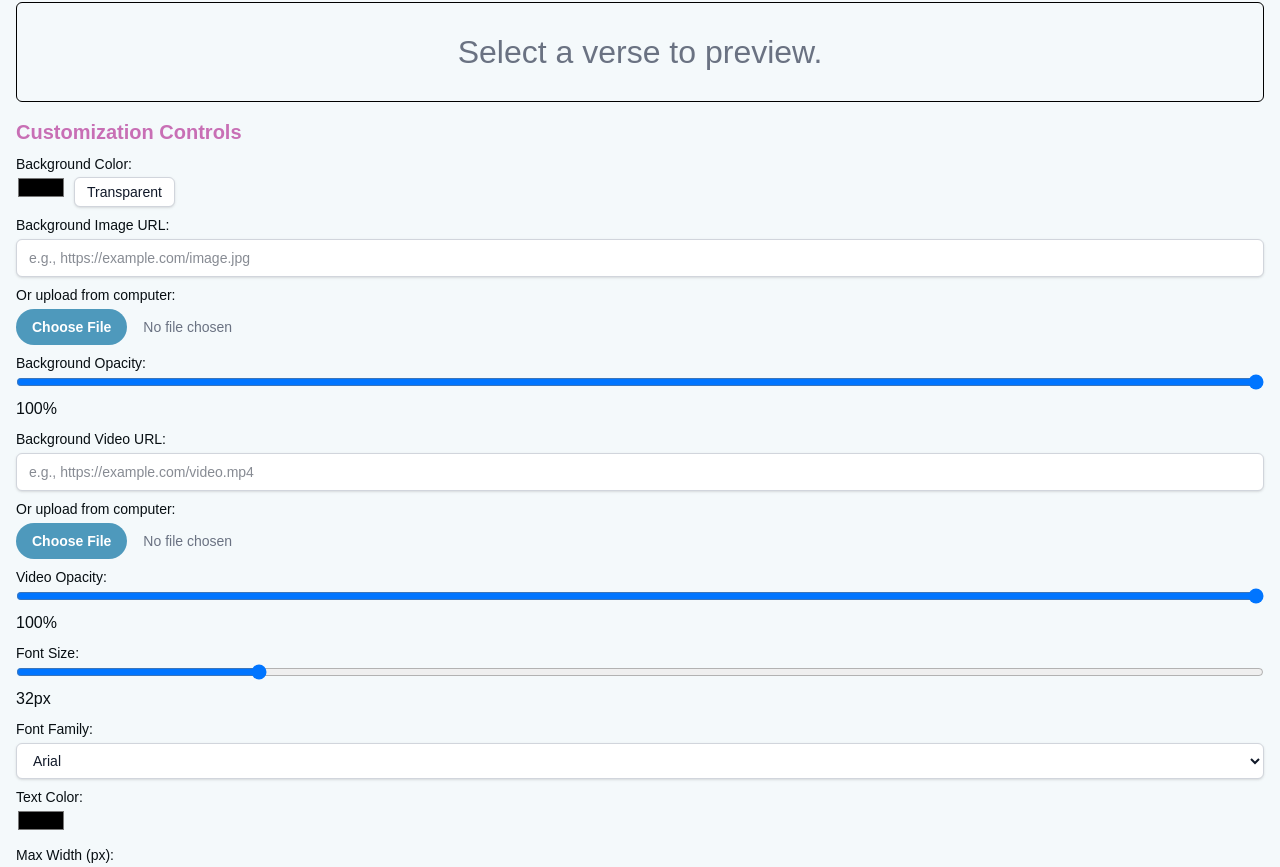
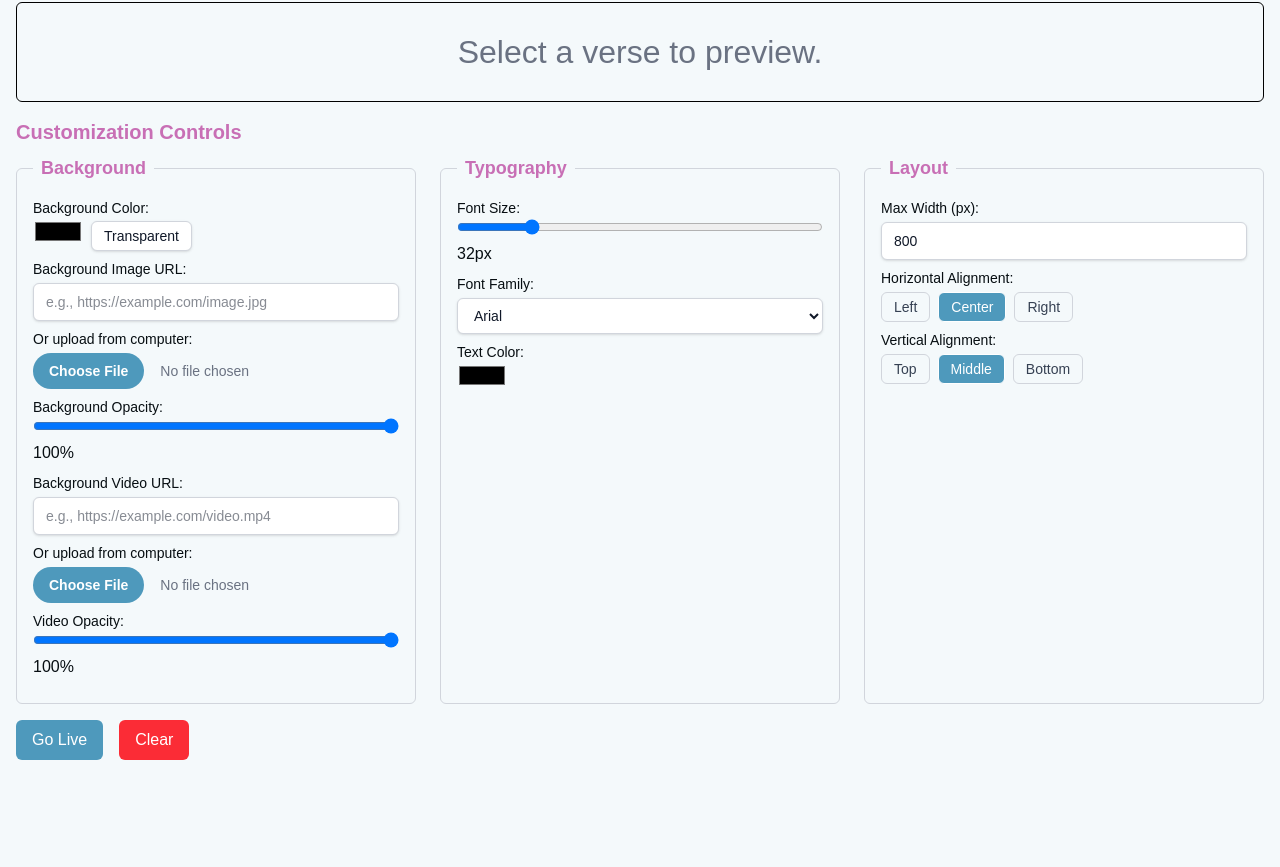
Before and after one commit to mernking/BIBLE-plugin, a Next.js app: page /control in a window 1280 px wide. Shown: the part 648-1515 px from the top of the page. After the commit the page ends 1424 px from the top, so only its background shows below. Built offline with nearby package versions, Linux system fonts and the light colour scheme; no server answers.

Commit message:
update : layout update

```diff
--- a/app/control/page.js
+++ b/app/control/page.js
@@ -450,7 +450,10 @@ export default function ControlPage() {
         <h2 className="text-xl font-semibold mb-2 text-accent">
           Customization Controls
         </h2>
-        {/* Background Color */}
+        <div className="grid grid-cols-1 md:grid-cols-3 gap-6">
+          {/* Background Controls */}
+          <fieldset className="border border-gray-300 p-4 rounded-md">
+            <legend className="text-lg font-semibold text-accent px-2">Background</legend>
             <div className="mb-2">
               <label
                 htmlFor="bg-color"
@@ -480,7 +483,6 @@ export default function ControlPage() {
               </button>
             </div>
 
-        {/* Background Image URL */}
             <div className="mb-2">
               <label
                 htmlFor="bg-image-url"
@@ -504,7 +506,6 @@ export default function ControlPage() {
               />
             </div>
 
-        {/* Background Image File */}
             <div className="mb-2">
               <label
                 htmlFor="bg-image-file"
@@ -521,7 +522,6 @@ export default function ControlPage() {
               />
             </div>
 
-        {/* Background Opacity */}
             <div className="mb-2">
               <label
                 htmlFor="bg-opacity"
@@ -547,7 +547,6 @@ export default function ControlPage() {
               <span>{(styles.backgroundOpacity * 100).toFixed(0)}%</span>
             </div>
 
-        {/* Background Video URL */}
             <div className="mb-2">
               <label
                 htmlFor="bg-video-url"
@@ -571,7 +570,6 @@ export default function ControlPage() {
               />
             </div>
 
-        {/* Background Video File */}
             <div className="mb-2">
               <label
                 htmlFor="bg-video-file"
@@ -588,7 +586,6 @@ export default function ControlPage() {
               />
             </div>
 
-        {/* Video Opacity */}
             <div className="mb-2">
               <label
                 htmlFor="video-opacity"
@@ -613,8 +610,11 @@ export default function ControlPage() {
               />
               <span>{(styles.videoOpacity * 100).toFixed(0)}%</span>
             </div>
+          </fieldset>
 
-        {/* Font Size */}
+          {/* Typography Controls */}
+          <fieldset className="border border-gray-300 p-4 rounded-md">
+            <legend className="text-lg font-semibold text-accent px-2">Typography</legend>
             <div className="mb-2">
               <label
                 htmlFor="font-size"
@@ -636,7 +636,6 @@ export default function ControlPage() {
               <span>{styles.fontSize}px</span>
             </div>
 
-        {/* Font Family */}
             <div className="mb-2">
               <label
                 htmlFor="font-family"
@@ -660,7 +659,6 @@ export default function ControlPage() {
               </select>
             </div>
 
-        {/* Text Color */}
             <div className="mb-2">
               <label
                 htmlFor="text-color"
@@ -677,8 +675,11 @@ export default function ControlPage() {
                 }
               />
             </div>
+          </fieldset>
 
-        {/* Max Width */}
+          {/* Layout Controls */}
+          <fieldset className="border border-gray-300 p-4 rounded-md">
+            <legend className="text-lg font-semibold text-accent px-2">Layout</legend>
             <div className="mb-2">
               <label
                 htmlFor="max-width"
@@ -699,7 +700,6 @@ export default function ControlPage() {
               />
             </div>
 
-        {/* Horizontal Alignment */}
             <div className="mb-2">
               <label className="block text-sm font-medium text-text">
                 Horizontal Alignment:
@@ -742,7 +742,6 @@ export default function ControlPage() {
               </div>
             </div>
 
-        {/* Vertical Alignment */}
             <div className="mb-2">
               <label className="block text-sm font-medium text-text">
                 Vertical Alignment:
@@ -780,6 +779,8 @@ export default function ControlPage() {
                 </button>
               </div>
             </div>
+          </fieldset>
+        </div>
       </div>
 
       <div className="flex space-x-4">
```
Lines whose indentation alone changed are shown as unchanged.
